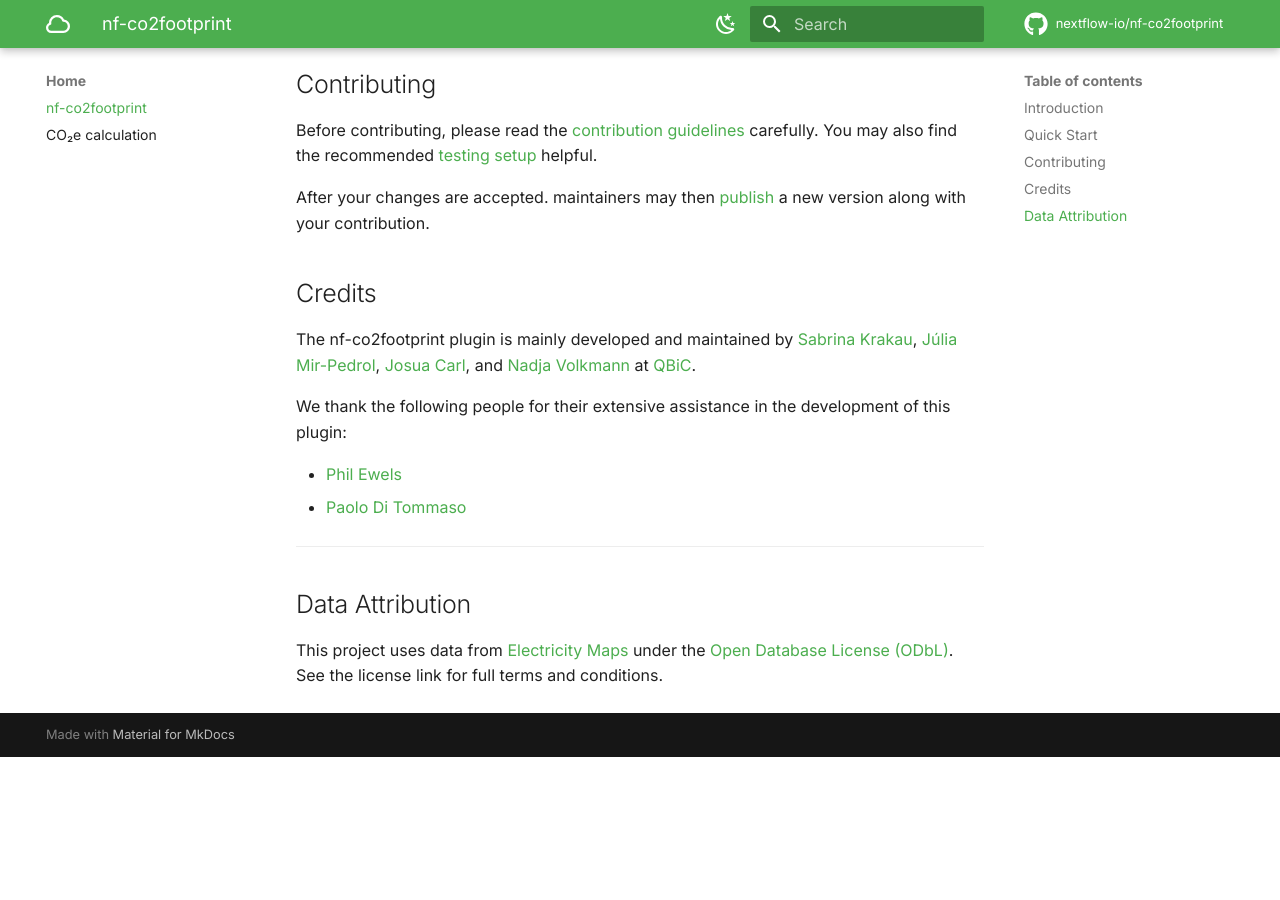
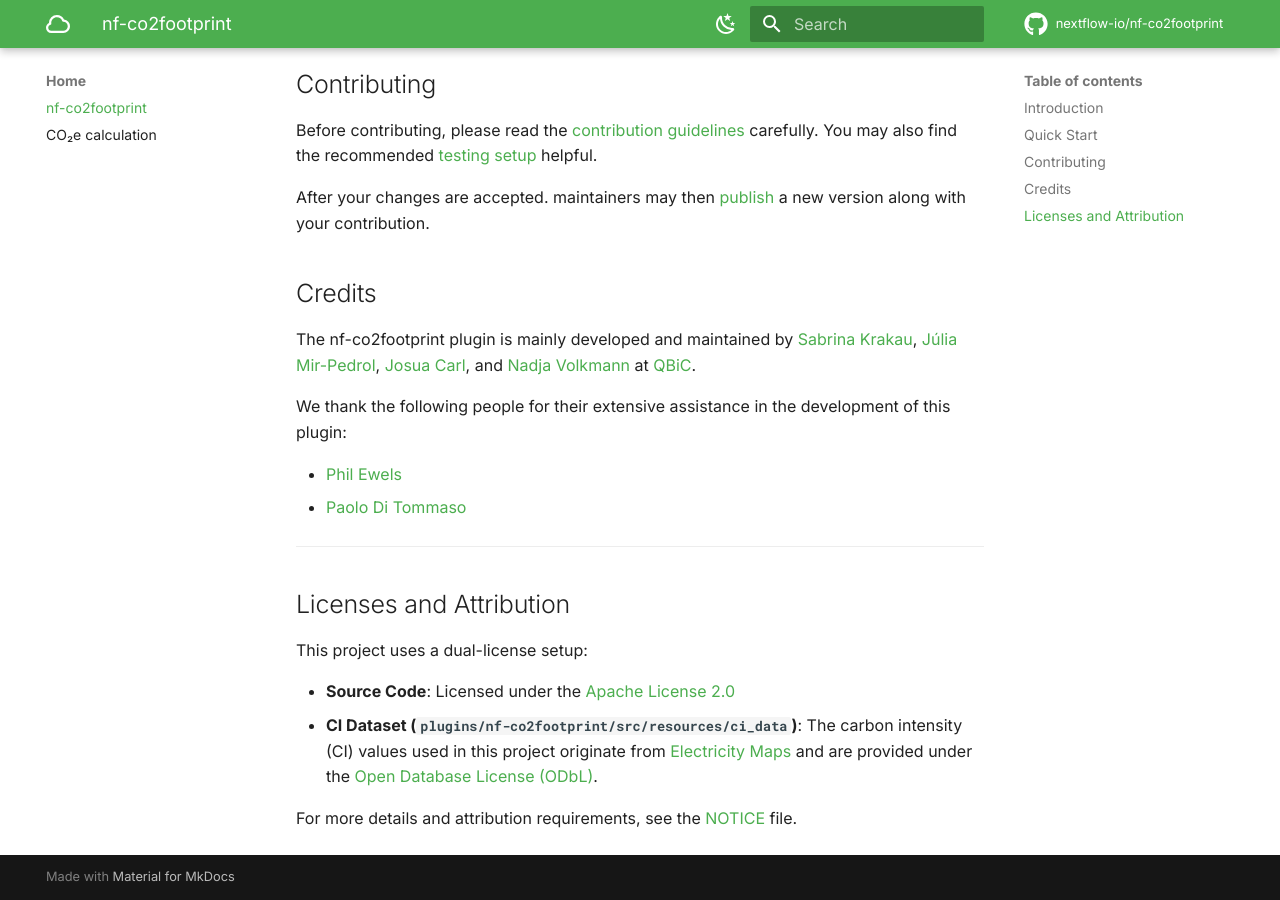
Before and after one commit to nextflow-io/nf-co2footprint, an MkDocs documentation site: the page built from docs/index.md, in a window 1280 px wide and 900 px high, scrolled down 1260 px. Built offline with MkDocs 1.6.1 and Material for MkDocs 9.7.7, drawn with Linux system fonts in a browser that asks for light colours; comment, search, counter and statistics services are not loaded; before the commit the page ends 2017 px from its top, so only the background shows below that.

Commit message:
feat: add EM data attribution and licensing information
- Added attribution for EM data to the HTML report
- Added ODbL LICENSE file for CI dataset
- Created NOTICE file describing code and data licenses
- Updated README.md with licensing and attribution details

Signed-off-by: nadnein <nadjav.18@gmail.com>

```diff
--- a/README.md
+++ b/README.md
@@ -54,7 +54,11 @@ We thank the following people for their extensive assistance in the development
 
 ---
 
-## Data Attribution
+## Licenses and Attribution
 
-This project uses data from [Electricity Maps](https://www.electricitymaps.com/) under the [Open Database License (ODbL)](https://opendatacommons.org/licenses/odbl/1-0/).
-See the license link for full terms and conditions.
+This project uses a dual-license setup:
+
+- **Source Code**: Licensed under the [Apache License 2.0](./LICENSE)
+- **CI Dataset (`plugins/nf-co2footprint/src/resources/ci_data`)**: The carbon intensity (CI) values used in this project originate from [Electricity Maps](https://www.electricitymaps.com/) and are provided under the [Open Database License (ODbL)](https://opendatacommons.org/licenses/odbl/1-0/).
+
+For more details and attribution requirements, see the [NOTICE](./NOTICE) file.
--- a/docs/usage/parameters.md
+++ b/docs/usage/parameters.md
@@ -40,7 +40,7 @@ The following parameters are currently available:
   **Default**: 0.3725.
 
 - **`customCpuTdpFile`**
-  Input CSV file containing custom CPU TDP data. This should contain the following columns: `name`, `tdp (W)`, `cores`. Note that this overwrites TDP values for already provided CPU models. You can find the by default used TDP data [here](https://nextflow-io.github.io/nf-co2footprint/plugins/nf-co2footprint/src/resources/CPU_TDP.csv).
+  Input CSV file containing custom CPU TDP data. This should contain the following columns: `name`, `tdp (W)`, `cores`. Note that this overwrites TDP values for already provided CPU models. You can find the by default used TDP data [here](https://nextflow-io.github.io/nf-co2footprint/plugins/nf-co2footprint/src/resources/cpu_tdp_data/CPU_TDP.csv).
   **Default**: `null`.
 
     Example custom CPU TDP file:
```
Also changed, not shown: plugins/nf-co2footprint/src/resources/CO2FootprintReportTemplate.html (+46 -20 lines), 11 other files.
